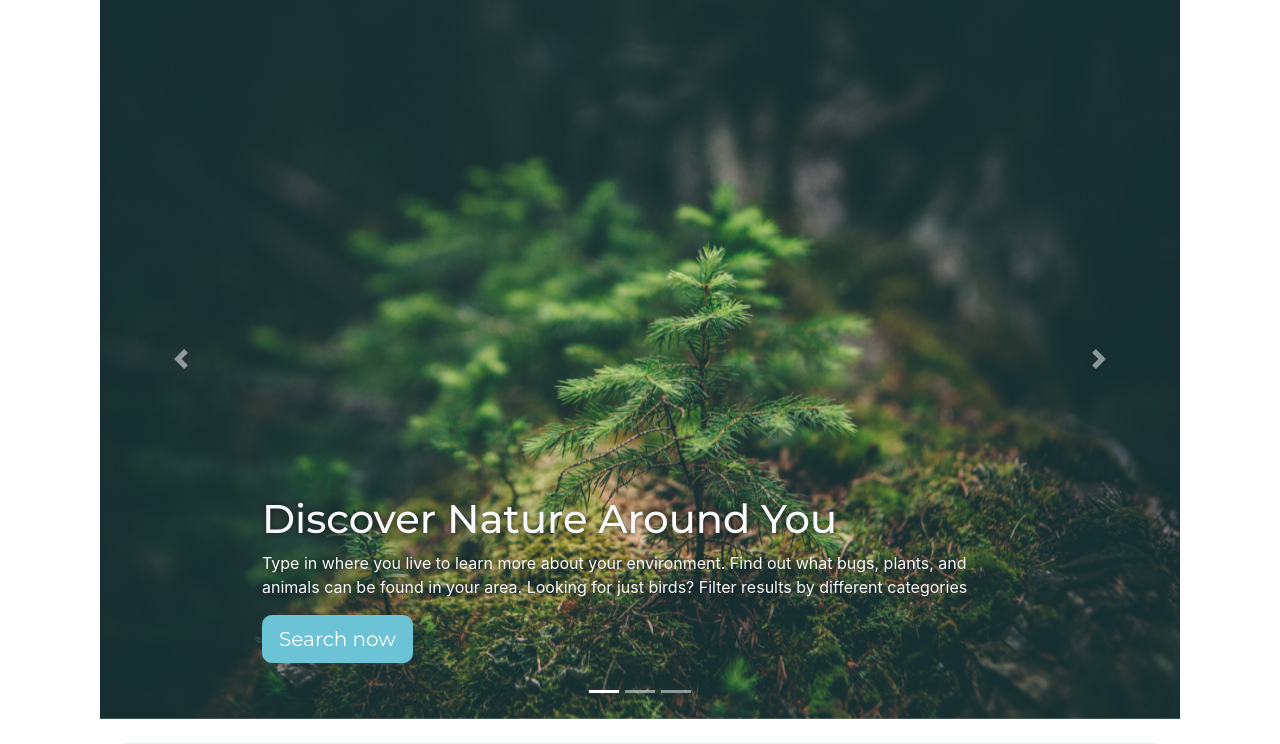
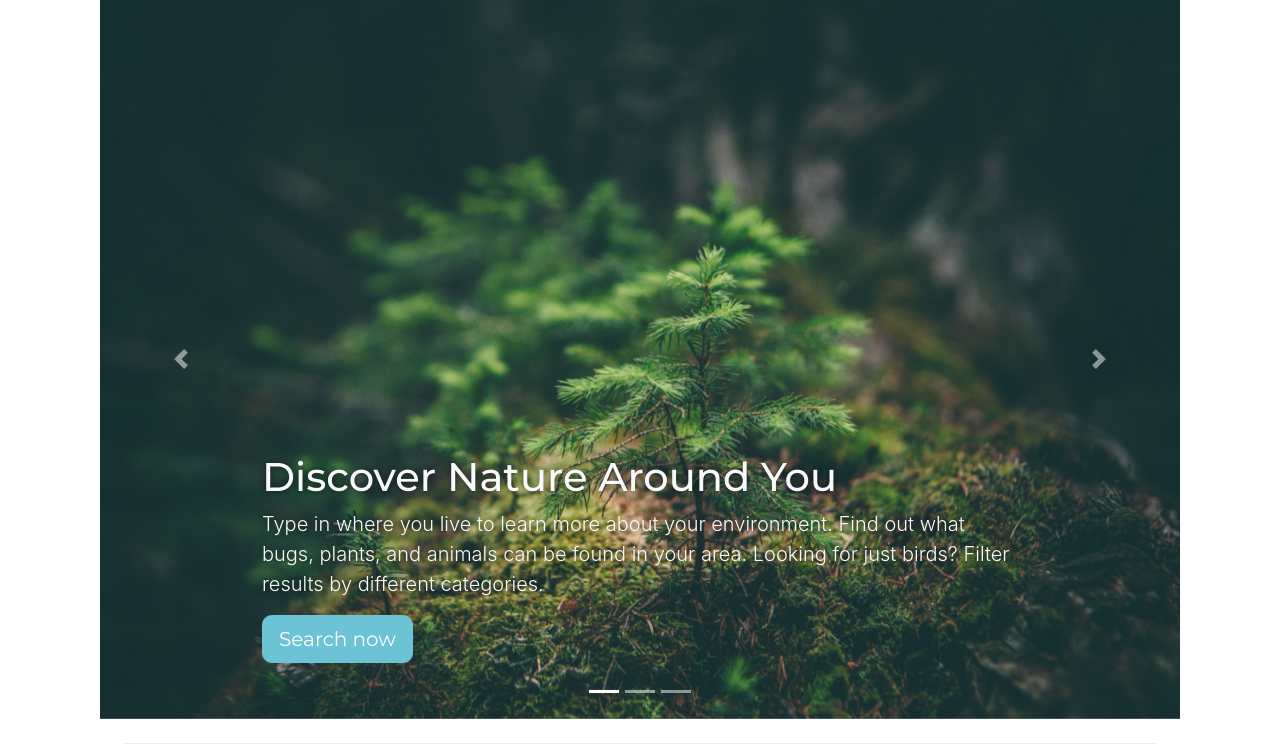
Before and after one commit to khagerman/Nature-Around-You, a Flask app: page / in a window 1280 px wide. Shown: the part 105-849 px from the top of the page. Run offline with Flask 2, Linux system fonts and the light colour scheme; some libraries are stand-ins or nearby versions.

Commit message:
more code cleanup

```diff
--- a/static/app.js
+++ b/static/app.js
@@ -20,6 +20,7 @@ $("#similar").on("click", async function (e) {
   const $this = $(this);
   if ($this.hasClass("clicked-once")) {
     $("#hidden_similar").hide();
+    $("#hidden_similar").empty();
     $("#similar").html(
       `View Similar Species <i class="fas fa-chevron-down"></i>`
     );
@@ -39,7 +40,7 @@ function showSimilar(result) {
 
   return `
   <div class="col m-3">
-<div class="card" style="width: 14rem;">
+<div class="card rounded" style="width: 14rem;">
     <img class="card-img-top" src="${photo}" style="width: 14rem;">
     <div class="card-body">
         <h6 class="card-text text-center">${
@@ -75,6 +76,7 @@ $("#classifybutton").on("click", async function (e) {
   const $this = $(this);
   if ($this.hasClass("clicked-once")) {
     $("#classifications").hide();
+    $("#classifications").empty();
     $("#classifybutton").html(
       `View Classfications <i class="fas fa-chevron-down"></i>`
     );
@@ -109,6 +111,7 @@ function showClassifications(result) {
 
 `;
 }
+
 // $(body).on({
 //   ajaxStart: function () {
 //     $(".loading").show();
--- a/static/style.css
+++ b/static/style.css
@@ -30,3 +30,11 @@
 .hidden {
   display: none;
 }
+
+html {
+  scroll-behavior: smooth;
+}
+
+.card-bio {
+  font-size: 1.5rem;
+}
--- a/templates/base.html
+++ b/templates/base.html
@@ -6,7 +6,7 @@
   <link rel="stylesheet" href="/static/style.css">
 
 </head>
-<!-- <img src="/static/photos/squirrel.png" alt="" width="30" height="30" class="d-inline-block align-top p-1 text-white"> -->
+
 
 <body>
   <nav class="navbar navbar-light bg-primary justify-content-between p-3">
--- a/templates/details.html
+++ b/templates/details.html
@@ -42,7 +42,7 @@
 
 
 {%if results[0]['rank']== "species"%}
-<!-- <p>Times observed:{{results[0]['observations_count']}}</p> -->
+
 <h3>Conservation Status:</h3>
 {%if not(results[0]['conservation_status'])%}
 
--- a/templates/home.html
+++ b/templates/home.html
@@ -1,7 +1,7 @@
 {% extends 'base.html' %}
 
 {% block content %}
-<div class="container">
+<div class="container-fluid">
 
     <div id="myCarousel" class="carousel slide" data-ride="carousel">
         <ol class="carousel-indicators">
@@ -14,13 +14,15 @@
                 <img src="/static/photos/matthew-smith-Rfflri94rs8-unsplash.jpg" alt="" style="width:100%">
                 <div class="container-fluid">
                     <div class="carousel-caption text-left">
-                        <h1 class="text-light readable">Discover Nature Around You</h1>
-                        <p class="text-light readable">Type in where you live to learn more about your environment. Find
+                        <h1 class="text-light readable text-wrap">Discover Nature Around You</h1>
+                        <p class="text-light readable lead">Type in where you live to learn more about your environment.
+                            Find
                             out what
                             bugs, plants, and
                             animals can be found in your area. Looking for just birds? Filter results by different
-                            categories</p>
-                        <p><a class="btn btn-lg btn-info" href="#search" role="button">Search now</a></p>
+                            categories.</p>
+                        <p><a class="btn btn-lg btn-info" href="#search" role="button">Search
+                                now</a></p>
                     </div>
                 </div>
             </div>
@@ -29,7 +31,8 @@
                 <div class="container">
                     <div class="carousel-caption">
                         <h1 class="text-white readable">Discover Nature around the world</h1>
-                        <p class="text-white readable">Discover plants and animals in locations you're visting (or dream
+                        <p class="lead text-white readable">Discover plants and animals in locations you're visting (or
+                            dream
                             to!) Like
                             this Gold Dust
                             Day
@@ -39,12 +42,12 @@
                 </div>
             </div>
             <div class="carousel-item">
-                <img src="/static/photos/simon-hurry-T-0HKJ_4Xnw-unsplash.jpg" width="100%" height="100%"
-                    focusable="false" role="img" </img>
+                <img src="/static/photos/simon-hurry-T-0HKJ_4Xnw-unsplash.jpg" style="width:100%" focusable="false"
+                    role="img" </img>
                 <div class="container">
                     <div class="carousel-caption text-right">
                         <h1 class="text-white readable">Get curious!</h1>
-                        <p class="text-white readable">Learn more about planet earth. Learn about rare and common
+                        <p class="lead text-white readable">Learn more about planet earth. Learn about rare and common
                             species. Find
                             out about their conversation
                             status and their
```
Also changed, not shown: templates/naturejournal.html (+4 -4 lines), templates/results.html (+5 -12 lines), Capstone One diagram.jpeg (deleted).
